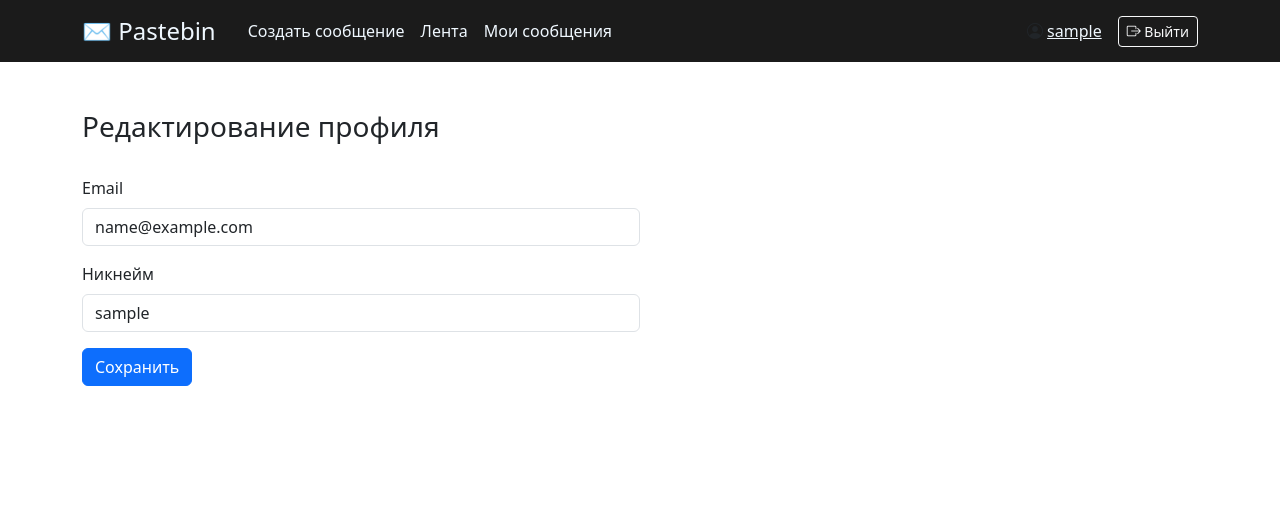
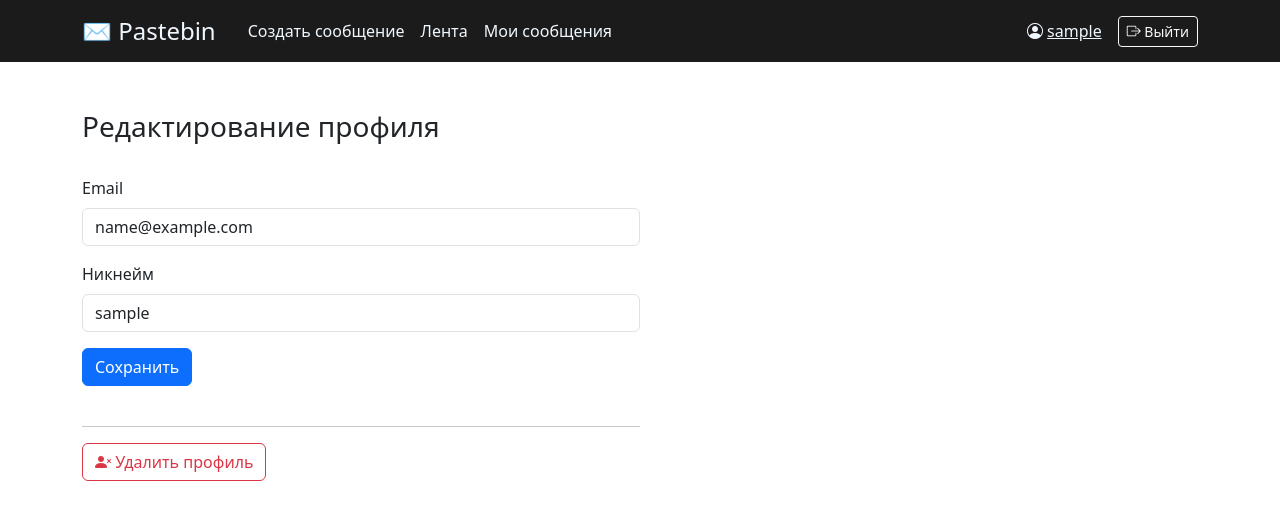
Before and after one commit to storlay/pastebin, a Django app: page /users/profile/ in a window 1280 px wide. Shown: the top 520 px of the page. Run offline with Django 5.2, Linux system fonts and the light colour scheme; the visitor is signed in with stand-in values (Sample User, id 1); parts of the project's set-up code (start-up, migrations or seed data) failed here and were passed over.

Commit message:
Add the option to delete a profile

```diff
--- a/templates/base.html
+++ b/templates/base.html
@@ -30,9 +30,11 @@
                 </li>
             </ul>
             {% if user.is_authenticated %}
-                <i class="bi bi-person-circle"></i>
+                <i class="bi bi-person-circle" style="color: #f0f8ff"></i>
                 &nbsp;
-                <a href="{% url 'users:profile' %}" class="navbar-text" style="color: #f0f8ff">{{ user.username }}</a>
+                <a href="{% url 'users:profile' %}" class="navbar-text" style="color: #f0f8ff">
+                    {{ user.username }}
+                </a>
                 &emsp;
                 <form class="d-flex" method="post" action="{% url 'users:logout' %}">
                     {% csrf_token %}
@@ -41,12 +43,10 @@
                     </button>
                 </form>
             {% else %}
-                <div class="d-grid gap-2 d-md-block">
-                    <a class="btn btn-sm btn-outline-light" href="{% url 'users:login' %}">
-                        <i class="bi bi-person-fill-up"></i> Войти</a>
-                    <a class="btn btn-sm btn-primary" href="{% url 'users:register' %}">
-                        <i class="bi bi-person-fill-add"></i> Регистрация</a>
-                </div>
+                <a class="btn btn-sm btn-outline-light me-md-2" href="{% url 'users:login' %}">
+                    <i class="bi bi-person-fill-up"></i> Войти</a>
+                <a class="btn btn-sm btn-primary" href="{% url 'users:register' %}">
+                    <i class="bi bi-person-fill-add"></i> Регистрация</a>
             {% endif %}
         </div>
     </div>
--- a/text/templates/delete_message.html
+++ b/text/templates/delete_message.html
@@ -13,7 +13,7 @@
     <p class="lead">Вы уверены, что хотите удалить сообщение?</p>
     <form method="post">
         {% csrf_token %}
-        <input type="submit" class="btn btn-lg btn-danger" value="Удалить">
+        <input type="submit" class="btn btn-lg btn-danger me-md-4" value="Удалить">
         <a href="{% url 'show_message' message.uuid_url %}" class="btn btn-lg btn-primary">Отменить</a>
     </form>
 {% endblock %}
--- a/text/views.py
+++ b/text/views.py
@@ -65,7 +65,7 @@ class UserMessageFeedView(LoginRequiredMixin, ListView):
         return Text.objects.filter(author_id=self.request.user.pk)
 
 
-class DeleteMessageView(LoginRequiredMixin, DeleteView):
+class DeleteMessageView(DeleteView):
     model = Text
     success_url = reverse_lazy('delete_message_done')
     template_name = 'delete_message.html'
@@ -81,5 +81,5 @@ class DeleteMessageView(LoginRequiredMixin, DeleteView):
         return super().form_valid(form)
 
 
-class DeleteMessageDoneView(LoginRequiredMixin, TemplateView):
+class DeleteMessageDoneView(TemplateView):
     template_name = 'delete_message_done.html'
--- a/users/templates/edit_profile.html
+++ b/users/templates/edit_profile.html
@@ -28,10 +28,17 @@
             </div>
             <button type="submit" class="btn btn-primary">Сохранить</button>
         </form>
-        {% if not perms.users.social_auth %}
-            <br>
-            <hr>
-            <a href="{% url 'users:password_change' %}">Изменить пароль</a>
-        {% endif %}
+        <br>
+        <hr>
+        <div class="d-grid gap-2 d-md-block">
+            {% if not perms.users.social_auth %}
+                <a href="{% url 'users:password_change' %}" class="btn btn-outline-primary me-md-4">
+                    <i class="bi bi-arrow-clockwise"></i> Изменить пароль
+                </a>
+            {% endif %}
+            <a href="{% url 'users:delete_profile' %}" class="btn btn-outline-danger">
+                <i class="bi bi-person-x-fill"></i> Удалить профиль
+            </a>
+        </div>
     </div>
 {% endblock %}
--- a/users/urls.py
+++ b/users/urls.py
@@ -13,5 +13,8 @@ urlpatterns = [
     path('password-reset/', UserPasswordResetView.as_view(), name='password_reset'),
     path('password-reset/done/', UserPasswordResetDoneView.as_view(), name='password_reset_done'),
     path('password-reset/<uidb64>/<token>/', UserPasswordResetConfirmView.as_view(), name='password_reset_confirm'),
-    path('password-reset/complete/', UserPasswordResetCompleteView.as_view(), name='password_reset_complete')
+    path('password-reset/complete/', UserPasswordResetCompleteView.as_view(), name='password_reset_complete'),
+
+    path('delete-profile/', DeleteProfileView.as_view(), name='delete_profile'),
+    path('delete-profile/done/', DeleteProfileDoneView.as_view(), name='delete_profile_done')
 ]
--- a/users/views.py
+++ b/users/views.py
@@ -1,9 +1,12 @@
+from django.contrib.auth import get_user_model
 from django.contrib.auth.views import LoginView, LogoutView, PasswordResetView, PasswordResetDoneView, \
     PasswordResetConfirmView, PasswordResetCompleteView, PasswordChangeView, PasswordChangeDoneView
 from django.urls import reverse_lazy
-from django.views.generic import CreateView, UpdateView
+from django.views.generic import CreateView, UpdateView, DeleteView, TemplateView
 
-from users.forms import *
+from users.forms import LoginUserForm, RegisterUserForm, ProfileUserForm, UserPasswordChangeForm
+
+User = get_user_model()
 
 
 class LoginUserView(LoginView):
@@ -54,3 +57,17 @@ class UserPasswordChangeView(PasswordChangeView):
 
 class UserPasswordChangeDoneView(PasswordChangeDoneView):
     template_name = 'password_change_done.html'
+
+
+class DeleteProfileView(DeleteView):
+    model = User
+    template_name = 'delete_profile.html'
+    context_object_name = 'profile'
+    success_url = reverse_lazy('users:delete_profile_done')
+
+    def get_object(self, queryset=None):
+        return self.request.user
+
+
+class DeleteProfileDoneView(TemplateView):
+    template_name = 'delete_profile_done.html'
```
Also changed, not shown: users/templates/delete_profile.html (added, +23 -0 lines), users/templates/delete_profile_done.html (added, +13 -0 lines).
